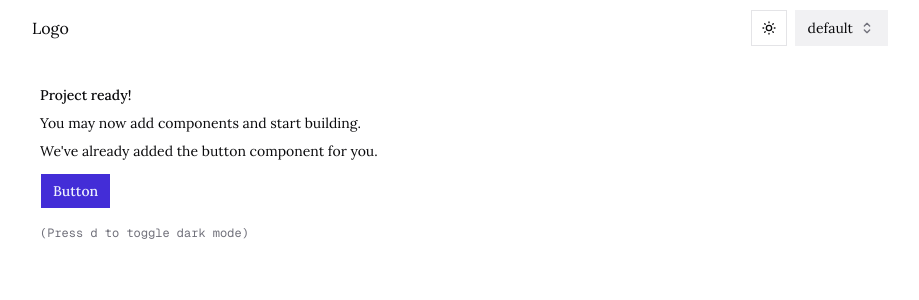
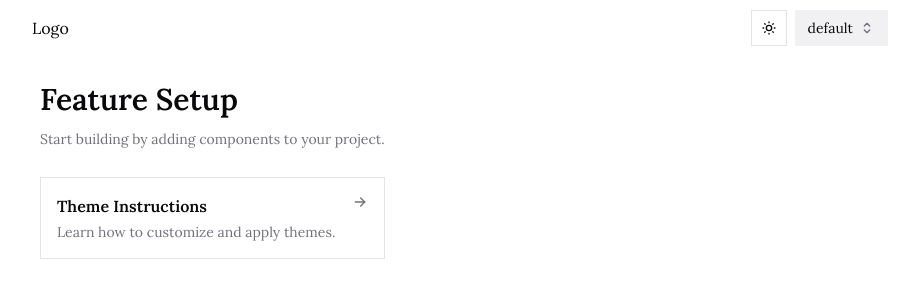
Before and after one commit to IbrahimIbrahim2001/next-lab, a Next.js app: page / in a window 1280 px wide. Shown: the top 300 px of the page, without its empty margins (184-1103 px from the left). Built offline with nearby package versions, Linux system fonts and the light colour scheme.

Commit message:
created features card component

```diff
--- a/app/page.tsx
+++ b/app/page.tsx
@@ -1,18 +1,21 @@
-import { Button } from "@/components/ui/button"
+import FeaturesCard from "@/components/features-card";
+import { features } from "@/lib/constants";
 
 export default function Page() {
   return (
     <div className="flex p-6">
-      <div className="flex max-w-md min-w-0 flex-col gap-4 text-sm leading-loose">
-        <div>
-          <h1 className="font-medium">Project ready!</h1>
-          <p>You may now add components and start building.</p>
-          <p>We&apos;ve already added the button component for you.</p>
-          <Button className="mt-2">Button</Button>
+      <div className="flex max-w-md min-w-0 flex-col gap-4 space-y-2 text-sm leading-loose">
+        <div className="space-y-2">
+          <h1 className="text-3xl font-semibold">
+            Feature Setup
+          </h1>
+          <p className="text-md text-muted-foreground">
+            Start building by adding components to your project.
+          </p>
         </div>
-        <div className="font-mono text-xs text-muted-foreground">
-          (Press <kbd>d</kbd> to toggle dark mode)
-        </div>
+        {features.map((feature) => (
+          <FeaturesCard key={feature.name} feature={feature} />
+        ))}
       </div>
     </div>
   )
--- /dev/null
+++ b/components/features-card.tsx
@@ -0,0 +1,29 @@
+import { Feature } from "@/lib/types";
+import { IconArrowRight } from "@tabler/icons-react";
+import Link from "next/link";
+
+interface FeaturesCardProps {
+    feature: Feature
+}
+
+export default function FeaturesCard({ feature }: FeaturesCardProps) {
+    return (
+        <Link
+            href={feature.href}
+            className="group block w-full rounded-xl border bg-card p-4 transition-all hover:shadow-md hover:border-primary/40 focus:outline-none focus:ring-2 focus:ring-primary/40"
+        >
+            <div className="flex items-start justify-between">
+                <div className="space-y-1">
+                    <p className="text-base font-semibold text-foreground">
+                        {feature.name}
+                    </p>
+                    <p className="text-sm text-muted-foreground">
+                        {feature.description}
+                    </p>
+                </div>
+
+                <IconArrowRight className="size-4 text-muted-foreground transition-transform group-hover:translate-x-1" />
+            </div>
+        </Link>
+    )
+}
--- /dev/null
+++ b/lib/constants.ts
@@ -0,0 +1,7 @@
+import { Feature } from "./types";
+
+export const features: Feature[] = [{
+    name: "Theme Instructions",
+    description: "Learn how to customize and apply themes.",
+    href: "/"
+}]
--- /dev/null
+++ b/lib/types.ts
@@ -0,0 +1,5 @@
+export interface Feature {
+    name: string;
+    description: string;
+    href: string;
+}
```
